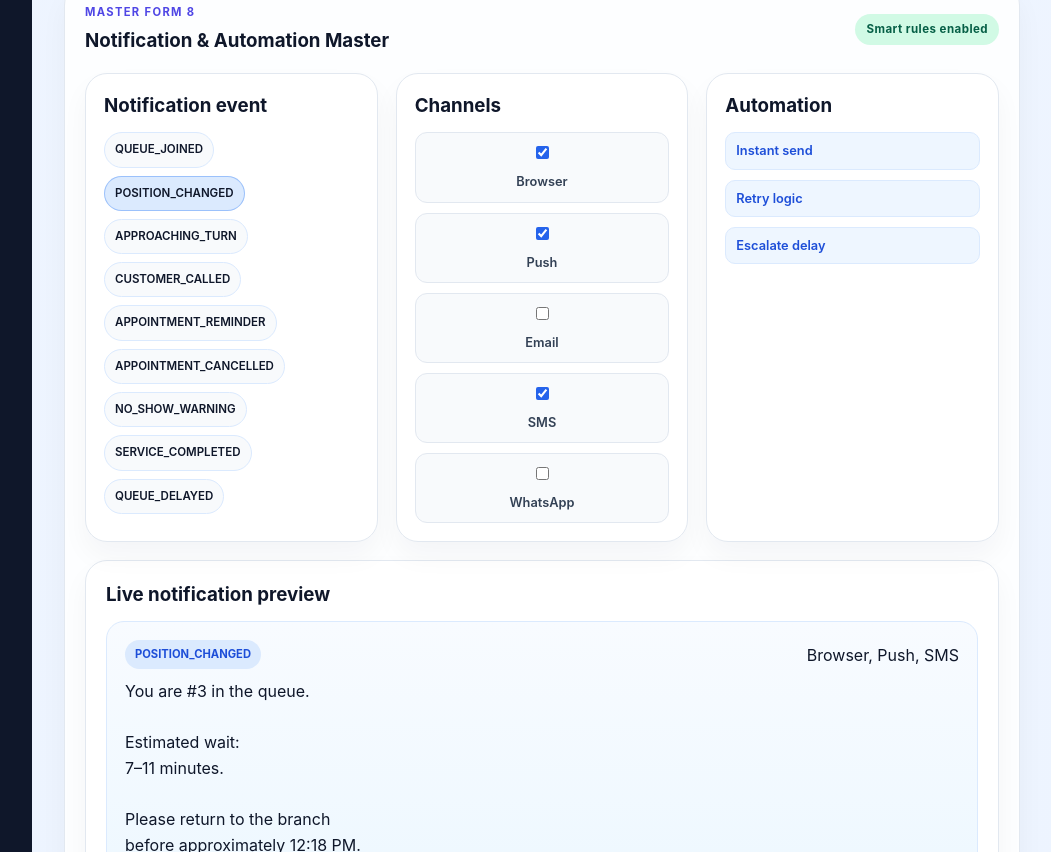
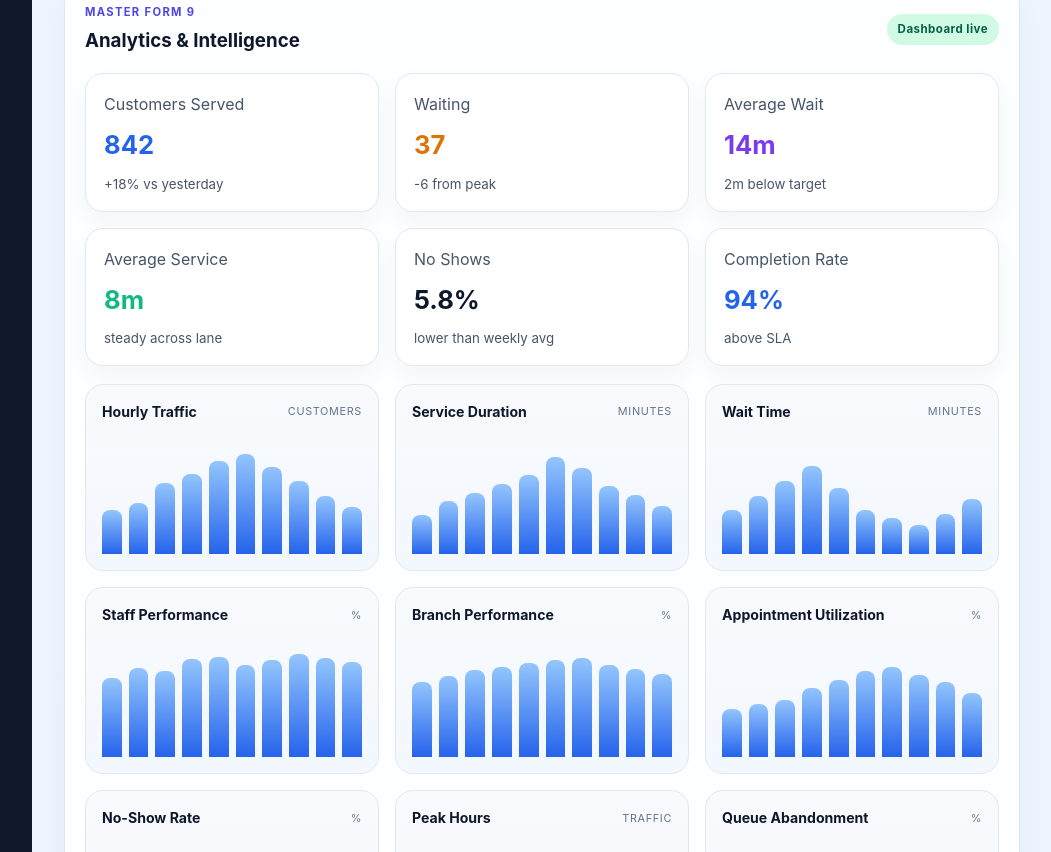
Before and after one commit to KANHAIYAKS108/QFlow, a React (Vite) app: page / in a window 1280 px wide. Shown: the part 7708-8560 px from the top of the page, without its empty margins (228-1279 px from the left). Built offline with nearby package versions, Linux system fonts and the light colour scheme.

Commit message:
Add analytics KPI dashboard

```diff
--- a/src/App.css
+++ b/src/App.css
@@ -1474,6 +1474,75 @@ textarea:focus {
   gap: 10px;
   justify-content: center;
   flex-wrap: wrap;
+}
+
+.analytics-panel {
+  margin-top: 22px;
+}
+
+.kpi-grid {
+  display: grid;
+  grid-template-columns: repeat(3, minmax(0, 1fr));
+  gap: 16px;
+  margin-top: 10px;
+}
+
+.charts-grid {
+  display: grid;
+  grid-template-columns: repeat(3, minmax(0, 1fr));
+  gap: 16px;
+  margin-top: 18px;
+}
+
+.chart-card {
+  background: linear-gradient(180deg, #f8fafc 0%, #f3f8ff 100%);
+  border: 1px solid #e2e8f0;
+  border-radius: 18px;
+  padding: 16px;
+}
+
+.chart-head {
+  display: flex;
+  align-items: center;
+  justify-content: space-between;
+  gap: 10px;
+  margin-bottom: 12px;
+}
+
+.chart-head h4 {
+  margin: 0;
+  color: #0f172a;
+  font-size: 0.88rem;
+}
+
+.chart-head span {
+  color: #64748b;
+  font-size: 0.68rem;
+  text-transform: uppercase;
+  letter-spacing: 0.06em;
+}
+
+.bars {
+  display: grid;
+  grid-template-columns: repeat(10, minmax(0, 1fr));
+  gap: 7px;
+  align-items: end;
+  height: 120px;
+  padding-top: 10px;
+}
+
+.bar-wrap {
+  height: 100%;
+  display: flex;
+  align-items: end;
+}
+
+.bar {
+  width: 100%;
+  display: block;
+  border-radius: 8px 8px 0 0;
+  background: linear-gradient(180deg, #93c5fd 0%, #2563eb 100%);
+  min-height: 10px;
 }
 
 .notification-panel {
--- a/src/App.jsx
+++ b/src/App.jsx
@@ -277,6 +277,72 @@ const notificationEvents = [
 ]
 
 const notificationChannels = ['Browser', 'Push', 'Email', 'SMS', 'WhatsApp']
+
+const analyticsKpis = [
+  { label: 'Customers Served', value: '842', change: '+18% vs yesterday', tone: 'blue' },
+  { label: 'Waiting', value: '37', change: '-6 from peak', tone: 'amber' },
+  { label: 'Average Wait', value: '14m', change: '2m below target', tone: 'purple' },
+  { label: 'Average Service', value: '8m', change: 'steady across lane', tone: 'green' },
+  { label: 'No Shows', value: '5.8%', change: 'lower than weekly avg', tone: 'red' },
+  { label: 'Completion Rate', value: '94%', change: 'above SLA', tone: 'blue' },
+]
+
+const analyticsCharts = [
+  {
+    title: 'Hourly Traffic',
+    values: [36, 42, 58, 66, 76, 82, 71, 60, 48, 39],
+    unit: 'customers',
+    max: 90,
+  },
+  {
+    title: 'Service Duration',
+    values: [18, 24, 28, 32, 36, 44, 39, 31, 27, 22],
+    unit: 'minutes',
+    max: 50,
+  },
+  {
+    title: 'Wait Time',
+    values: [12, 16, 20, 24, 18, 12, 10, 8, 11, 15],
+    unit: 'minutes',
+    max: 30,
+  },
+  {
+    title: 'Staff Performance',
+    values: [72, 81, 78, 89, 91, 84, 88, 94, 90, 87],
+    unit: '%',
+    max: 100,
+  },
+  {
+    title: 'Branch Performance',
+    values: [68, 74, 79, 82, 86, 88, 90, 84, 80, 76],
+    unit: '%',
+    max: 100,
+  },
+  {
+    title: 'Appointment Utilization',
+    values: [44, 48, 52, 63, 70, 78, 82, 75, 68, 58],
+    unit: '%',
+    max: 100,
+  },
+  {
+    title: 'No-Show Rate',
+    values: [6, 7, 8, 9, 8, 7, 6, 5, 4, 6],
+    unit: '%',
+    max: 12,
+  },
+  {
+    title: 'Peak Hours',
+    values: [16, 22, 30, 36, 54, 72, 84, 66, 42, 28],
+    unit: 'traffic',
+    max: 90,
+  },
+  {
+    title: 'Queue Abandonment',
+    values: [4, 6, 7, 9, 11, 10, 8, 6, 5, 4],
+    unit: '%',
+    max: 15,
+  },
+]
 
 function App() {
   const [staff, setStaff] = useState(initialStaff)
@@ -1843,6 +1909,44 @@ function App() {
           </div>
         </section>
 
+        <section className="analytics-panel panel">
+          <div className="panel-header">
+            <div>
+              <p className="eyebrow">Master form 9</p>
+              <h3>Analytics &amp; Intelligence</h3>
+            </div>
+            <span className="tag success">Dashboard live</span>
+          </div>
+
+          <div className="kpi-grid">
+            {analyticsKpis.map((item) => (
+              <article key={item.label} className={`stat-card ${item.tone}`}>
+                <span>{item.label}</span>
+                <strong>{item.value}</strong>
+                <small>{item.change}</small>
+              </article>
+            ))}
+          </div>
+
+          <div className="charts-grid">
+            {analyticsCharts.map((chart) => (
+              <div key={chart.title} className="chart-card">
+                <div className="chart-head">
+                  <h4>{chart.title}</h4>
+                  <span>{chart.unit}</span>
+                </div>
+                <div className="bars" aria-label={chart.title}>
+                  {chart.values.map((value, index) => (
+                    <div key={`${chart.title}-${index}`} className="bar-wrap">
+                      <span className="bar" style={{ height: `${(value / chart.max) * 100}%` }} />
+                    </div>
+                  ))}
+                </div>
+              </div>
+            ))}
+          </div>
+        </section>
+
         <section className="notification-panel panel">
           <div className="panel-header">
             <div>
```
